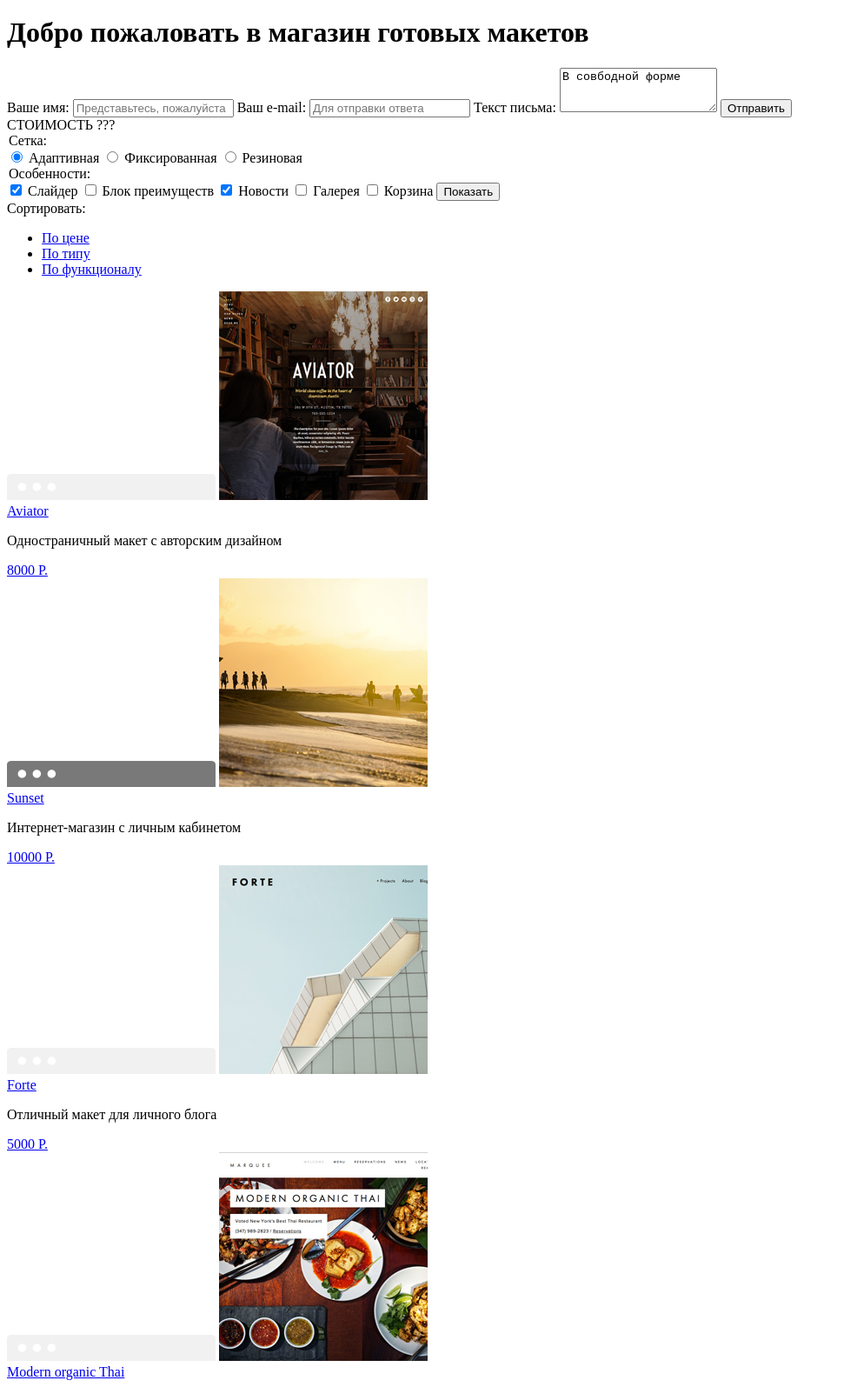
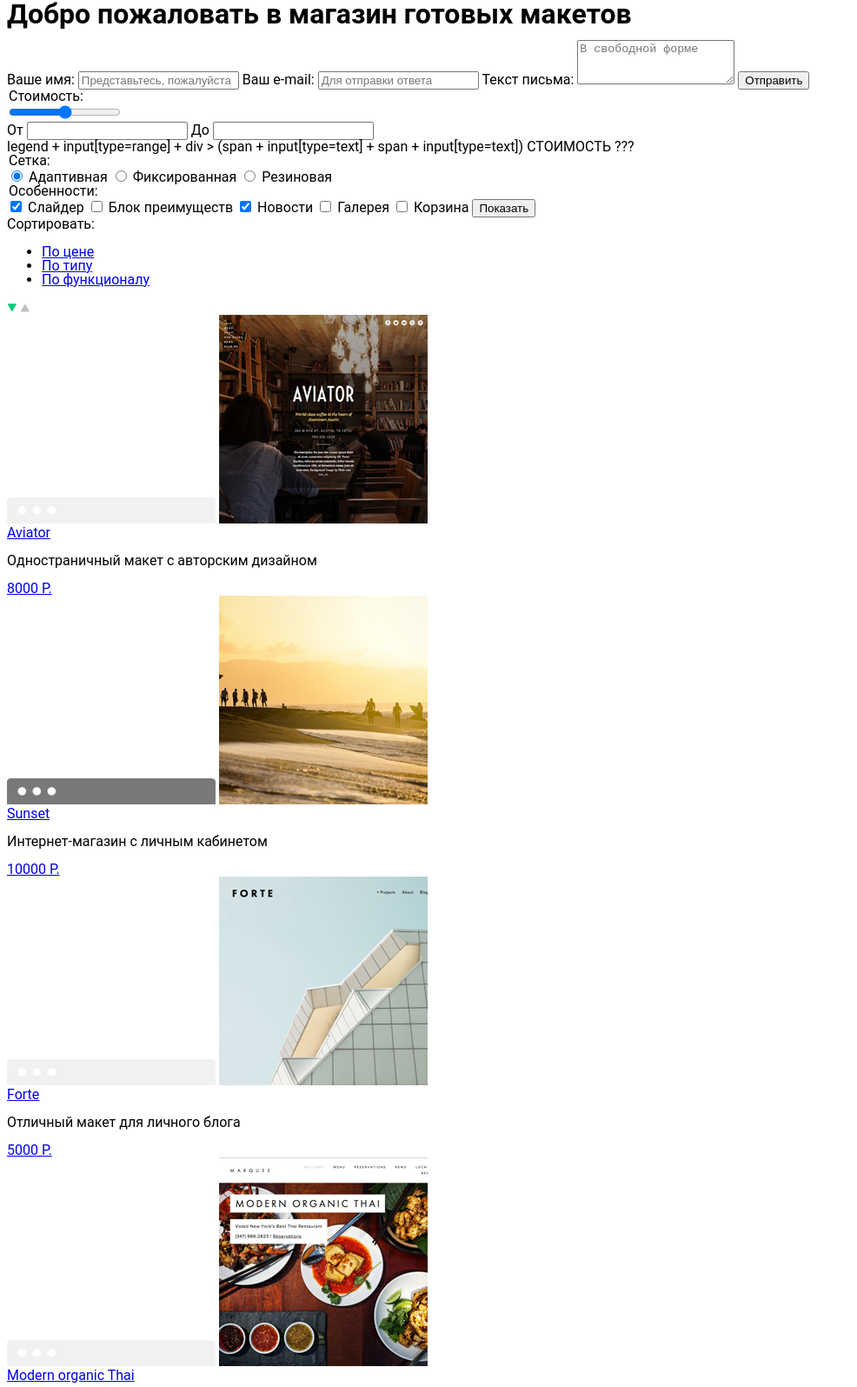
Before and after one commit to kilinangaro/144007-nerds, a plain HTML site: page nerds-catalog.html in a window 1280 px wide. Shown: the part 192-1787 px from the top of the page at 87% size, without its empty margins (0-986 px from the left). Drawn offline with Linux system fonts and the light colour scheme.

Commit message:
исправление ошибок

```diff
--- a/nerds-catalog.html
+++ b/nerds-catalog.html
@@ -3,6 +3,7 @@
   <head>
     <meta charset="utf-8">
     <title>HTML Academy: Нёрдс</title>
+    <link href="css/style.css" rel="stylesheet">
   </head>
   <body>
     <header class="main-header">
@@ -29,26 +30,41 @@
             <a href="#">Корзина</a>
           </div>
         </nav>
+        <h1>Добро пожаловать в магазин готовых макетов</h1>
       </div>
-        <h1>Добро пожаловать в магазин готовых макетов</h1>
       </header>
       <main class="container">
+        <div class="log-in-form">
         <form action="https://echo.htmlacademy.ru" method="post">
-          <span>Ваше имя:</span>
+          <label>Ваше имя:</label>
           <label>
            <input type="text" name="time" value="" placeholder="Представьтесь, пожалуйста">
           </label>
-          <span>Ваш e-mail:</span>
+          <label>Ваш e-mail:</label>
           <label>
            <input type="text" name="name" value="" placeholder="Для отправки ответа">
           </label>
-          <span>Текст письма:</span>
-          <textarea name="comment" id="comment-field" rows="3">В совбодной форме</textarea>
+          <label>
+            Текст письма:
+          <textarea name="comment" id="comment-field" rows="3" placeholder="В свободной форме"></textarea>
+        </label>
            <input type="submit" value="Отправить">
         </form>
+      </div>
         <div class="main-catalog">
           <div class="main-catalog-left">
             <form class="constructor-form" action="https://echo.htmlacademy.ru" method="post">
+              <legend>Стоимость:</legend>
+              <label>
+                <input type="range">
+              </label>
+              <div>
+                <span>От</span>
+                <input type="text" name="from" value="">
+                <span>До</span>
+                <input type="text" name="to" value="">
+              </div>
+              legend + input[type=range] + div > (span + input[type=text] + span + input[type=text])
               СТОИМОСТЬ ???
               <legend>Сетка:</legend>
               <label>
@@ -94,11 +110,16 @@
                 </li>
               </ul>
             </div>
+            <div class="icon-arrow">
+              <a href="#"><img src="img/icon-down.png"></a>
+              <a href="#"><img src="img/icon-up.png"></a>
+            </div>
+            <div class="catalog">
             <article class="catalog-card">
               <img class="card-img-top" src="img/points.jpg">
               <img class="card-img-bottom" src="img/poster1.jpg">
               <div class="card-info">
-                <a href="#">Aviator</a>
+                <a href="#"><span>Aviator</span></a>
                 <p>Одностраничный макет с авторским дизайном</p>
                 <a class="btn price" href="#">8000 Р.</a>
               </div>
@@ -107,7 +128,7 @@
               <img class="card-img-top chosen" src="img/pointson.jpg">
               <img class="card-img-bottom" src="img/poster2.jpg">
               <div class="card-info">
-                <a href="#">Sunset</a>
+                <a href="#"><span>Sunset</span></a>
                 <p>Интернет-магазин с личным кабинетом</p>
                 <a class="btn price" href="#">10000 Р.</a>
               </div>
@@ -116,7 +137,7 @@
               <img class="card-img-top" src="img/points.jpg">
               <img class="card-img-bottom" src="img/poster3.jpg">
               <div class="card-info">
-                <a href="#">Forte</a>
+                <a href="#"><span>Forte</span></a>
                 <p>Отличный макет для личного блога</p>
                 <a class="btn price" href="#">5000 Р.</a>
               </div>
@@ -125,7 +146,7 @@
               <img class="card-img-top" src="img/points.jpg">
               <img class="card-img-bottom" src="img/poster4.jpg">
               <div class="card-info">
-                <a href="#">Modern organic Thai</a>
+                <a href="#"><span>Modern organic Thai</span></a>
                 <p>Сайт для ресторана быстрого питания</p>
                 <a class="btn price" href="#">12000 Р.</a>
               </div>
@@ -134,7 +155,7 @@
               <img class="card-img-top" src="img/points.jpg">
               <img class="card-img-bottom" src="img/poster5.jpg">
               <div class="card-info">
-                <a href="#">Avenue</a>
+                <a href="#"><span>Avenue</span></a>
                 <p>Макет для блога о путешествиях</p>
                 <a class="btn price" href="#">8000 Р.</a>
               </div>
@@ -143,11 +164,12 @@
               <img class="card-img-top" src="img/points.jpg">
               <img class="card-img-bottom" src="img/poster6.jpg">
               <div class="card-info">
-                <a href="#">Dovetail</a>
+                <a href="#"><span>Dovetail</span></a>
                 <p>Интернет-магазин с галереей товаров</p>
                 <a class="btn price" href="#">14000 Р.</a>
               </div>
             </article>
+          </div>
             <div class="pagination">
               <ul>
                 <li>
@@ -168,9 +190,10 @@
         </div>
       </main>
       <footer class="main-footer">
+        <div class="footer-map">
+          <img src="img/map.jpg">
+        </div>
           <div class="container">
-            <div class="footer-map">
-              <img src="img/map.jpeg">
               <div class="footer-contacts">
                 <h2>Nerds design studio</h2>
                 <p>191186, Санкт-Петербург,ул. Б. Конюшенная, д. 19/8</p>
@@ -196,6 +219,5 @@
                   <p>Скидка 10% для друзей из социальных сетей.</p>
                 </div>
               </div>
-            </div>
           </div>
       </footer>
```
Also changed, not shown: index.html (+24 -18 lines), img/cross.png (added), img/icon-down.png (added), img/icon-up.png (added).
